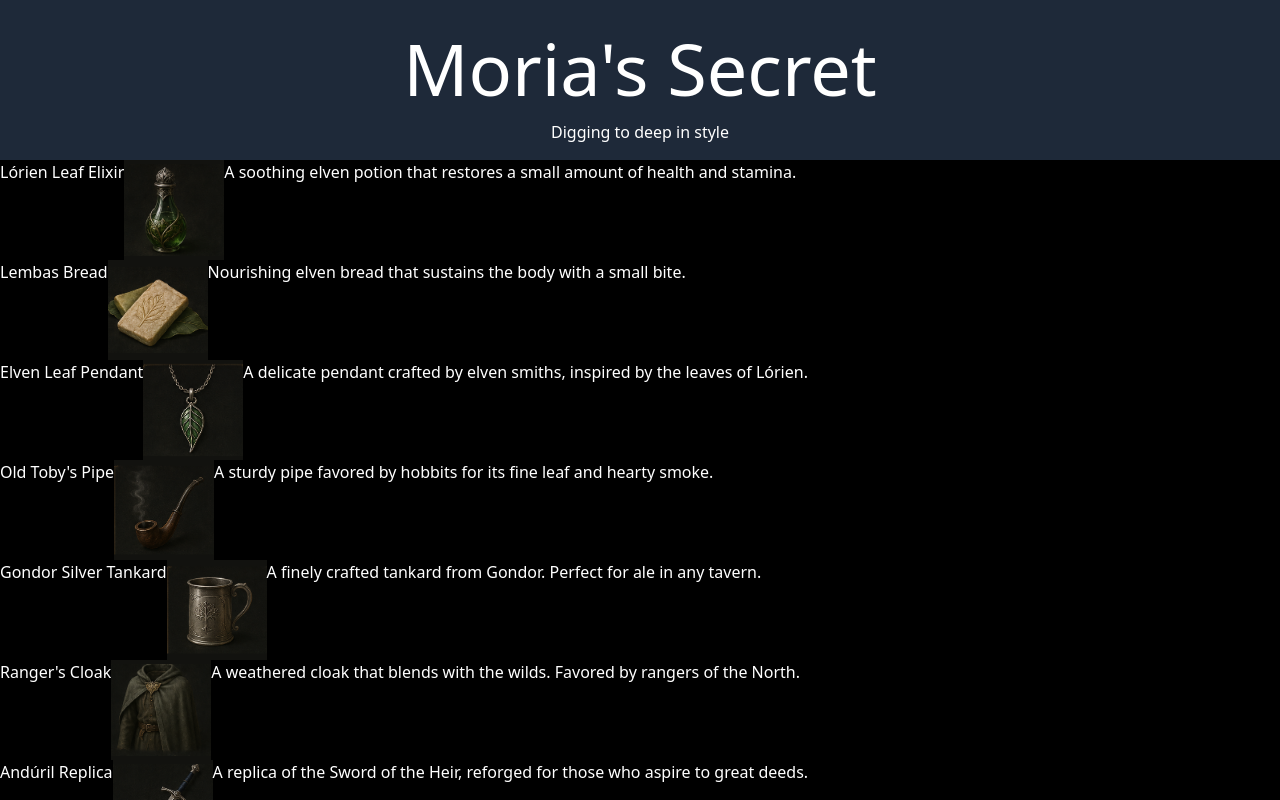
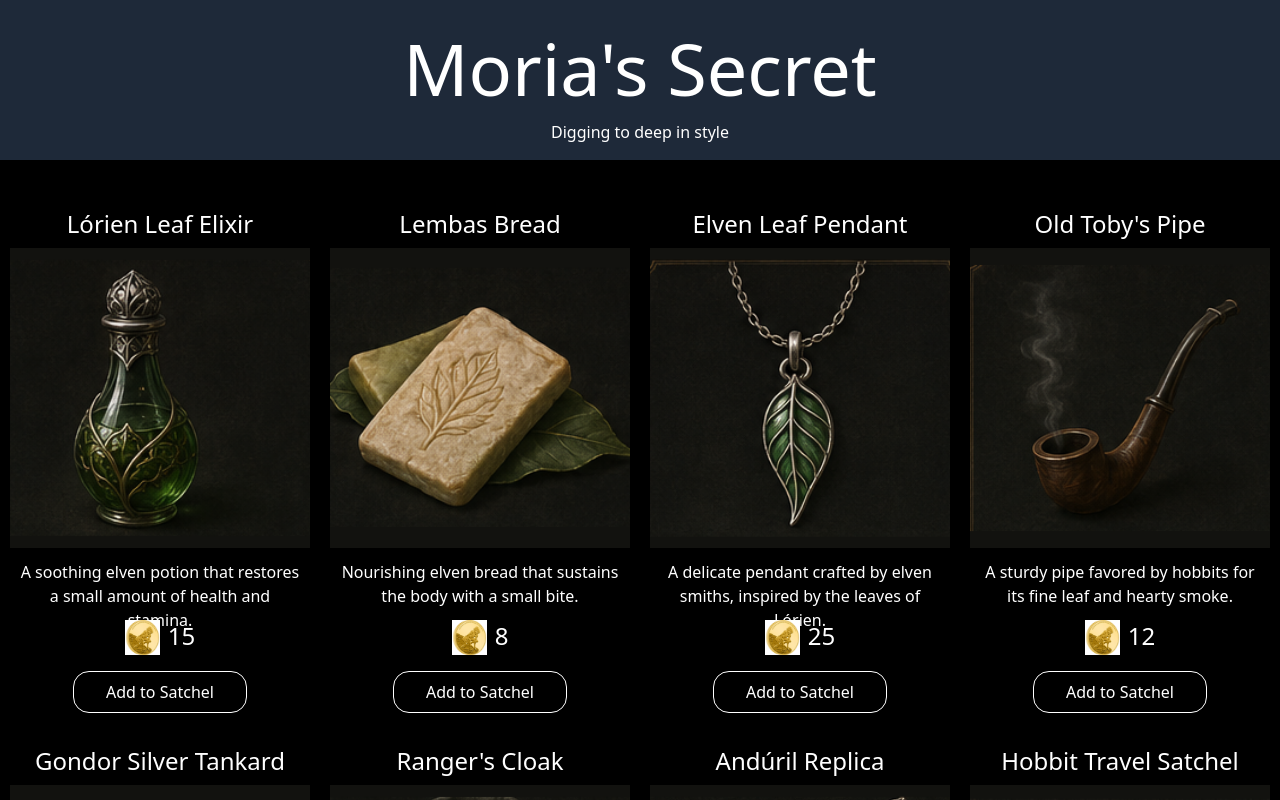
Before and after one commit to villiam-Agnas/test-shop, a Next.js app: page / in a window 1280 px wide. Shown: the top 800 px of the page. Built offline with nearby package versions, Linux system fonts and the light colour scheme.

Commit message:
added satchel and some state and styling

```diff
--- a/app/components/Header/index.tsx
+++ b/app/components/Header/index.tsx
@@ -1,8 +1,21 @@
-export const Header = () => {
+import { productType } from "@/types/productTyps"
+import { Satchel } from "../Satchel"
+import { useState } from "react"
+
+export const Header = ({satchel}:{satchel:productType[]}) => {
+
+  const [satchelDisplay, setSatchelDisplay] = useState(false)
+
   return (
-    <div className="text-center bg-gray-800 p-4">
+    <div className="text-center relative bg-gray-800 p-4">
       <h1 className="text-white text-7xl p-4">Moria's Secret</h1>
       <h2 className="text-white">Digging to deep in style</h2>
+      {satchel.length > 0 && <div className="absolute top-2/5 right-10">
+        <div className="text-2xl text-white cursor-pointer" onClick={()=> satchelDisplay ? setSatchelDisplay(false) : setSatchelDisplay(true)}>{satchelDisplay ? "Close Satchel" : "Open Satchel"}</div>
+      </div>}
+      {satchelDisplay && <div className="absolute top-full right-2">
+        <Satchel currentSatchel={satchel} />
+      </div>}
     </div>
   )
 
--- /dev/null
+++ b/app/components/Satchel/index.tsx
@@ -0,0 +1,32 @@
+import Image from "next/image"
+import { productType } from "@/types/productTyps"
+
+export const Satchel = ({currentSatchel}:{currentSatchel:productType[]}) => {
+
+  let total = 0
+  currentSatchel.forEach(e => total = total + e.price)
+  return (
+    <div className="flex flex-col bg-gray-800 border-t-2 border-white rounded-b-2xl">
+      {currentSatchel.map((e:productType, i:number)=> {
+        return (
+          <div key={i} className="flex text-white items-center py-3">
+            <h3 className="text-2xl px-4">{e.name}</h3>
+            <div className="px-3">
+              <Image width={60} height={60} src={e.image} alt={e.name} />
+            </div>
+            <div className="flex grow pl-4 pr-4">
+              <div className="pr-2">
+                <Image width={35} height={35} src={`/images/coin.webp`} alt="coin"/>
+              </div>
+              <h4 className="text-2xl">{e.price}</h4>
+            </div>
+          </div>
+        )
+      })}
+      {total > 0 && <div className="">
+        <div className="h-0.5 bg-white"></div>
+        <h4 className="py-3 text-3xl text-white">Total: {total}</h4>
+      </div>}
+    </div>
+  )
+}
--- a/app/components/ShopItem/index.tsx
+++ b/app/components/ShopItem/index.tsx
@@ -4,16 +4,19 @@ import { productType } from "@/types/productTyps"
 
 export const ShopItem = ({product, updateSatchel}:{product:productType, updateSatchel:(product:productType)=> void}) => {
   return (
-    <div className="flex">
-      <h3 className="text-white">{product.name}</h3>
-      <div className="">
-        <Image width={100} height={100} src={product.image} alt={product.name}/>
+    <div className="flex flex-col text-white w-1/4 justify-center items-center p-4">
+      <h3 className="pb-2 text-2xl">{product.name}</h3>
+      <div className="w-75">
+        <Image width={300} height={300} src={product.image} alt={product.name}/>
       </div>
-      <p className="text-white">{product.description}</p>
-      <div className="">
-        <h4 className=""></h4>
+      <p className="h-18 pt-3 text-center">{product.description}</p>
+      <div className="flex pb-2">
+        <div className="pr-2">
+          <Image width={35} height={35} src={`/images/coin.webp`} alt="coin"/>
+        </div>
+        <h4 className="text-2xl">{product.price}</h4>
       </div>
-      <button className="" onClick={()=>updateSatchel(product)} >Add to Satchel</button>
+      <button className="border-white border rounded-2xl px-8 py-2 mt-2 hover:brightness-75 cursor-pointer" onClick={()=>updateSatchel(product)}>Add to Satchel</button>
     </div>
   )
 }
--- a/app/page.tsx
+++ b/app/page.tsx
@@ -17,8 +17,10 @@ export default function Home() {
 
   return (
     <div className="w-full bg-black">
-      <Header />
-        {products.map((e:productType, i) => <ShopItem key={i} product={e} updateSatchel={addToSatchel}/>)}
+      <Header satchel={currentSatchel}/>
+        <div className="flex flex-wrap py-8">
+          {products.map((e:productType, i) => <ShopItem key={i} product={e} updateSatchel={addToSatchel}/>)}
+        </div>
       <Footer/>
     </div>
   );
```
Also changed, not shown: public/images/._coin.webp (added).
